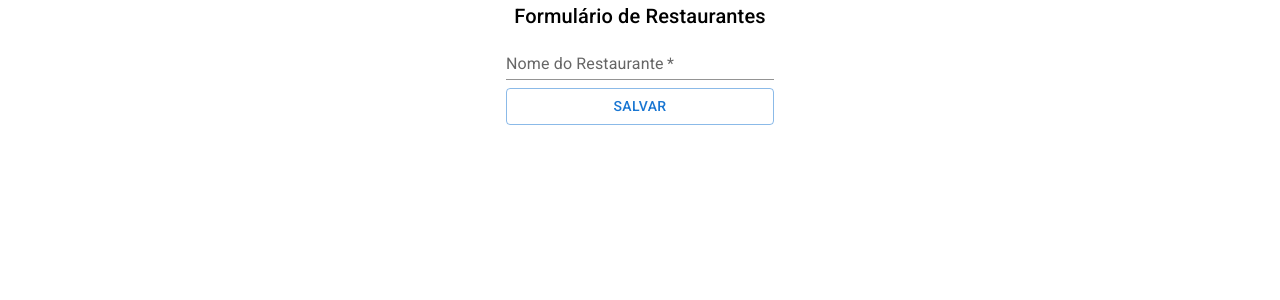
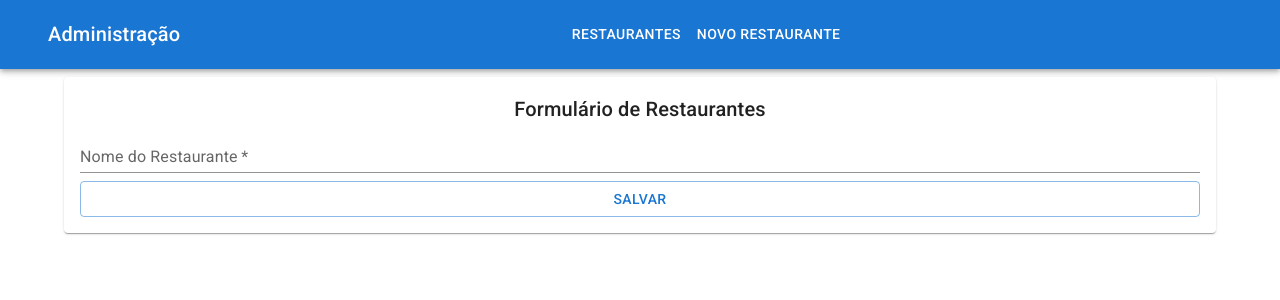
Before and after one commit to Eduangelini/ALfood, a React (Create React App) app: page /admin/restaurantes/1 in a window 1280 px wide. Shown: the top 300 px of the page. Built offline with nearby package versions, Linux system fonts and the light colour scheme; no server answers.

Commit message:
#5 - Admin optimization

```diff
--- a/src/App.tsx
+++ b/src/App.tsx
@@ -3,6 +3,7 @@
 import VitrineRestaurantes from './paginas/VitrineRestaurantes';
 import AdministracaoRestaurantes from './paginas/Administracao/Restaurantes/AdministracaoRestaurantes';
 import { FormularioRestaurante } from './paginas/Administracao/Restaurantes/FormularioRestaurante';
+import PaginaBaseAdmin from './paginas/Administracao/PaginaBaseAdmin';
 
 function App() {
 
@@ -10,9 +11,12 @@
     <Routes>
       <Route path="/" element={<Home />} />
       <Route path="/restaurantes" element={<VitrineRestaurantes />} />
-      <Route path="/admin/restaurantes" element={<AdministracaoRestaurantes />} />
-      <Route path="/admin/restaurantes/novo" element={<FormularioRestaurante />} />
-      <Route path="/admin/restaurantes/:id" element={<FormularioRestaurante />} />
+
+      <Route path='/admin' element={<PaginaBaseAdmin />}>
+        <Route path="restaurantes" element={<AdministracaoRestaurantes />} />
+        <Route path="restaurantes/novo" element={<FormularioRestaurante />} />
+        <Route path="restaurantes/:id" element={<FormularioRestaurante />} />
+      </Route>
     </Routes>
   );
 }
--- /dev/null
+++ b/src/paginas/Administracao/PaginaBaseAdmin.tsx
@@ -0,0 +1,45 @@
+import { AppBar, Box, Button, Container, Link, Paper, Toolbar, Typography } from '@mui/material'
+
+import { Outlet, Link as RouterLink } from 'react-router-dom'
+
+const PaginaBaseAdmin = () => {
+
+  return (
+    <>
+
+      <AppBar position='static'>
+        <Container maxWidth='xl'>
+          <Toolbar>
+            <Typography variant='h6' component='div' sx={{ flexGrow: 1 }}>
+              Administração
+            </Typography>
+            <Box sx={{ display: 'flex', flexGrow: 1 }}>
+              <Link component={RouterLink} to="/admin/restaurantes">
+                <Button sx={{ my: 2, color: 'white' }}>
+                  Restaurantes
+                </Button>
+              </Link>
+              <Link component={RouterLink} to="/admin/restaurantes/novo">
+                <Button sx={{ my: 2, color: 'white' }}>
+                  Novo Restaurante
+                </Button>
+              </Link>
+            </Box>
+          </Toolbar>
+        </Container>
+      </AppBar>
+
+      <Box>
+        <Container maxWidth='lg' sx={{ mt: 1 }}>
+          <Paper sx={{ p: 2 }}>
+
+            <Outlet />  {/*<== Aqui é onde o conteúdo da página será renderizado */}
+
+          </Paper>
+        </Container>
+      </Box >
+    </>
+  )
+}
+
+export default PaginaBaseAdmin
--- a/src/paginas/Administracao/Restaurantes/FormularioRestaurante.tsx
+++ b/src/paginas/Administracao/Restaurantes/FormularioRestaurante.tsx
@@ -45,9 +45,10 @@
 
 
   return (
-    <Box sx={{ display: 'flex', flexDirection: 'column', alignItems: 'center' }}>
+    <>
+      <Box sx={{ display: 'flex', flexDirection: 'column', alignItems: 'center', flexGrow: 1 }}>
         <Typography component='h1' variant='h6'> Formulário de Restaurantes</Typography>
-      <Box component="form" onSubmit={aoSubmeterForm}>
+        <Box component="form" sx={{ width: '100%' }} onSubmit={aoSubmeterForm}>
           <TextField
             fullWidth
             required
@@ -66,5 +67,6 @@
           </Button>
         </Box>
       </Box>
+    </>
   )
 }
```
Lines whose indentation alone changed are shown as unchanged.
